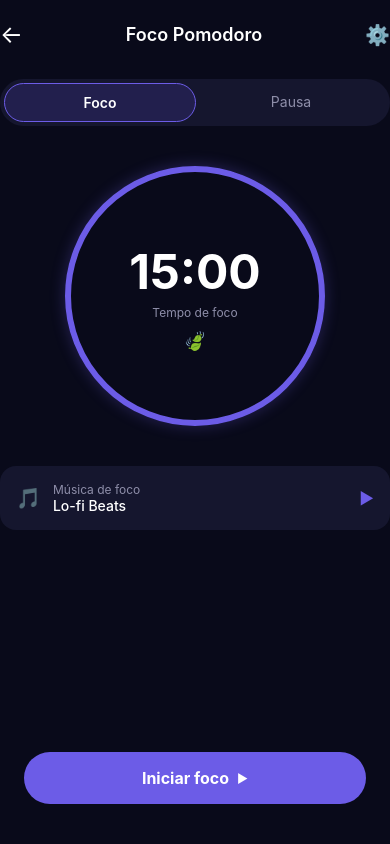
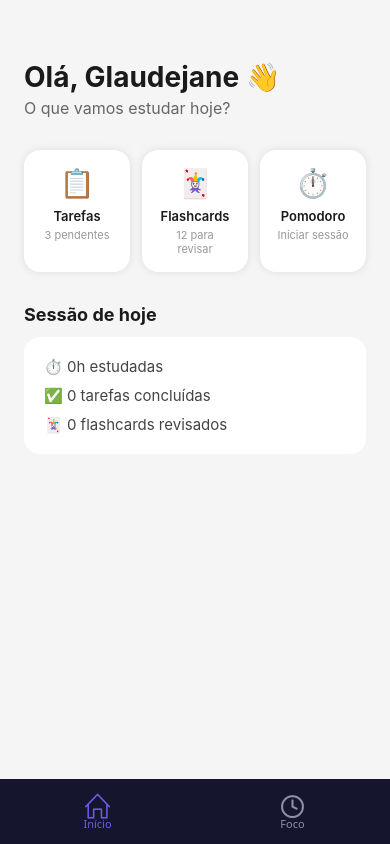
Before and after one commit to Glaudejane/StudyFlow, a React Native app: screen / in a window 390 px wide. Built offline with nearby package versions, Linux system fonts and the light colour scheme.

Commit message:
feat: Configurada navegação por abas inferiores com ícones profissionais

```diff
--- a/App.js
+++ b/App.js
@@ -1,16 +1,15 @@
 import React from "react";
 import { SafeAreaView, StyleSheet, StatusBar } from "react-native";
-import TimerScreen from "./screens/TimerScreen"; // Importa a tela do Pomodoro
+import AppNavigator from "./navigation/AppNavigator"; // Importa o navegador de abas (que junta a Home e o Timer)
 
 export default function App() {
   return (
-        // Definimos o fundo escuro aqui também para não dar "piscada" clara ao abrir
       <SafeAreaView style={styles.container}>
           {/* Deixa os ícones da bateria e hora do celular brancos para combinar com o tema escuro */}
           <StatusBar barStyle="light-content" backgroundColor="#090A1A" />
 
-            {/* Exibe a tela do Pomodoro */}
-            <TimerScreen />
+          {/* 🚀 A CORREÇÃO ESTÁ AQUI: Agora quem manda no app é o Navegador! */}
+          <AppNavigator />
       </SafeAreaView>
   );
 }
--- /dev/null
+++ b/navigation/AppNavigator.js
@@ -0,0 +1,58 @@
+import React from "react";
+import { createBottomTabNavigator } from "@react-navigation/bottom-tabs";
+import { NavigationContainer } from "@react-navigation/native";
+
+// Mudamos a importação para garantir compatibilidade com a SDK do Expo
+import { SimpleLineIcons, Feather } from "@expo/vector-icons";
+
+import HomeScreen from "../screens/HomeScreen";
+import TimerScreen from "../screens/TimerScreen";
+
+const Tab = createBottomTabNavigator();
+
+export default function AppNavigator() {
+    return (
+        <NavigationContainer>
+            <Tab.Navigator
+                screenOptions={{
+                    headerShown: false,
+                    tabBarActiveTintColor: "#6C5CE7",
+                    tabBarInactiveTintColor: "#8E8EA9",
+                    tabBarLabelStyle: {
+                        fontSize: 11,
+                        fontWeight: "500",
+                        marginTop: -4,
+                    },
+                    tabBarStyle: {
+                        backgroundColor: "#15162E",
+                        borderTopWidth: 0,
+                        height: 65,
+                        paddingBottom: 8,
+                        paddingTop: 8,
+                    },
+                }}
+            >
+                <Tab.Screen
+                    name="Início"
+                    component={HomeScreen}
+                    options={{
+                        tabBarIcon: ({ color, size }) => (
+                            // Um ícone de linha fina lindo para a Home
+                            <SimpleLineIcons name="home" color={color} size={size ? size : 20} />
+                        ),
+                    }}
+                />
+                <Tab.Screen
+                    name="Foco"
+                    component={TimerScreen}
+                    options={{
+                        tabBarIcon: ({ color, size }) => (
+                            // Ícone de cronômetro do estilo Feather/Lucide (traço fino)
+                            <Feather name="clock" color={color} size={size ? size : 20} />
+                        ),
+                    }}
+                />
+            </Tab.Navigator>
+        </NavigationContainer>
+    );
+}
--- a/package.json
+++ b/package.json
@@ -9,10 +9,14 @@
     "web": "expo start --web"
   },
   "dependencies": {
+    "@react-navigation/bottom-tabs": "^7.16.1",
+    "@react-navigation/native": "^7.2.4",
     "expo": "^54.0.0",
     "expo-status-bar": "~3.0.9",
     "react": "19.1.0",
-    "react-native": "0.81.5"
+    "react-native": "0.81.5",
+    "react-native-safe-area-context": "~5.6.0",
+    "react-native-screens": "~4.16.0"
   },
   "private": true
 }
```
Also changed, not shown: 1 other file (tests, documents, lock files or other folders). Lines whose indentation alone changed are shown as unchanged.
